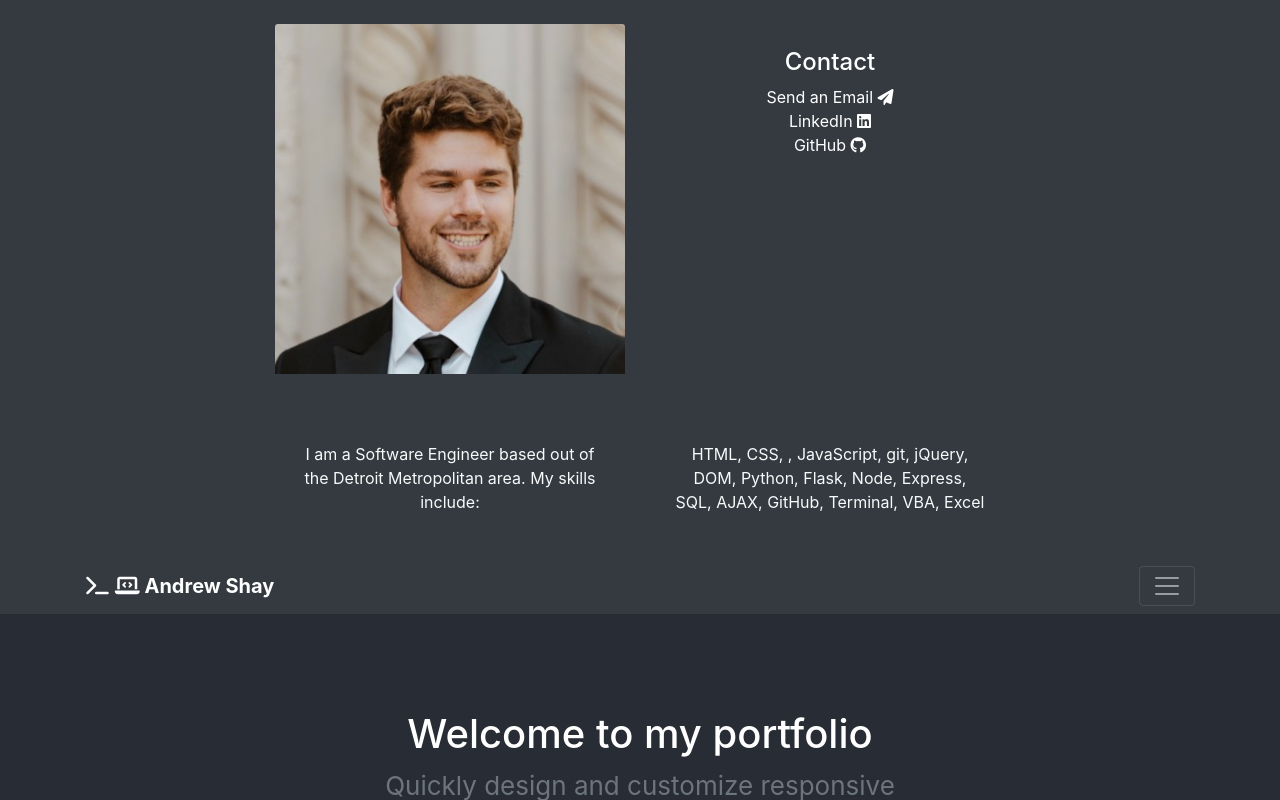
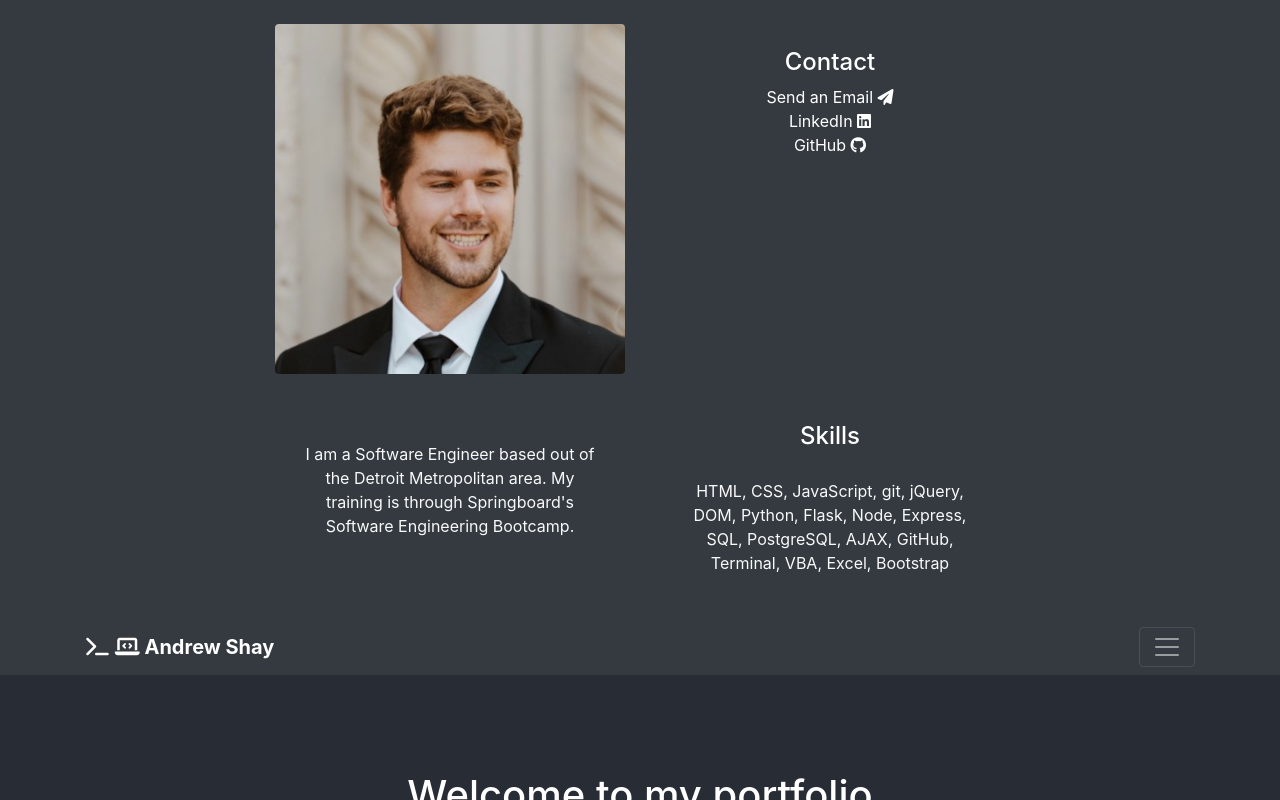
Before and after one commit to adshay18/portfolio, a JavaScript app: page / in a window 1280 px wide. Both pictures are taken after a click on the button "Toggle navigation". Shown: the top 800 px of the page. Built offline with nearby package versions, Linux system fonts and the light colour scheme; the HTML template or start-up script is replaced by a standard one.

Commit message:
finish styling nav and footer

```diff
--- a/src/Footer.js
+++ b/src/Footer.js
@@ -10,7 +10,8 @@ const Footer = () => {
         </p>
         <p>
           All work is &copy; Andrew Shay, please reach out to inquire about a
-          custom website.{" "}
+          custom website.
+          <br></br>
           <a
             target="_blank"
             rel="noreferrer"
--- a/src/NavBar.js
+++ b/src/NavBar.js
@@ -10,7 +10,11 @@ const NavBar = () => {
               className="card bg-dark border-0 col-6 col-lg-4 py-4"
               style={{ width: 18 + "rem" }}
             >
-              <img src={thumbnail} className="card-img-top" alt="Andrew" />
+              <img
+                src={thumbnail}
+                className="card-img-top rounded"
+                alt="Andrew"
+              />
             </div>
             <div className="col-6 col-lg-4 py-5">
               <h4 className="text-white">Contact</h4>
@@ -56,15 +60,18 @@ const NavBar = () => {
               <div className="card-body">
                 <p className="card-text text-light">
                   I am a Software Engineer based out of the Detroit Metropolitan
-                  area. My skills include:
+                  area. My training is through Springboard's Software
+                  Engineering Bootcamp.
                 </p>
               </div>
             </div>
             <div className="card col-6 col-lg-4 bg-dark border-0 py-4">
+              <h4 className="text-white">Skills</h4>
               <div className="card-body justify-content-center">
                 <p className="card-text text-light">
-                  HTML, CSS, , JavaScript, git, jQuery, DOM, Python, Flask,
-                  Node, Express, SQL, AJAX, GitHub, Terminal, VBA, Excel
+                  HTML, CSS, JavaScript, git, jQuery, DOM, Python, Flask, Node,
+                  Express, SQL, PostgreSQL, AJAX, GitHub, Terminal, VBA, Excel,
+                  Bootstrap
                 </p>
               </div>
             </div>
```
